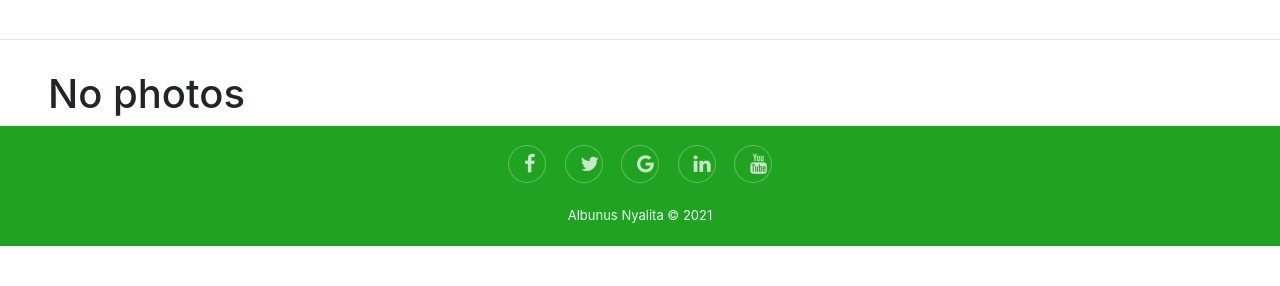
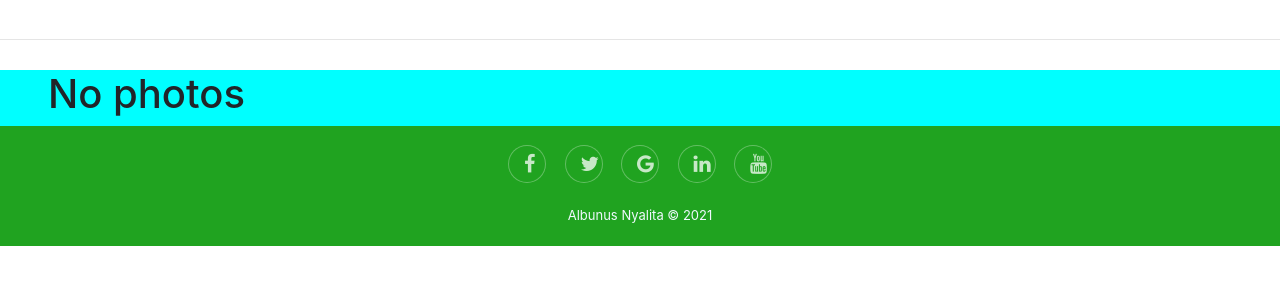
Before and after one commit to albunus/my_gallery, a Django app: template gallery/templates/all-gallery/index.html in a window 1280 px wide. Shown: the part 514-800 px from the top of the page. Run offline with Django 3.2, Linux system fonts and the light colour scheme; the template is opened without the code that fills it, so the values that code supplies are empty; some libraries are stand-ins or nearby versions; some web fonts are replaced.

Commit message:
added background color

```diff
--- a/static/css/index.css
+++ b/static/css/index.css
@@ -68,4 +68,6 @@ a {
   margin-bottom: 0;
 }
 
-.images{}
+.images{
+    background-color: aqua;
+}
```
